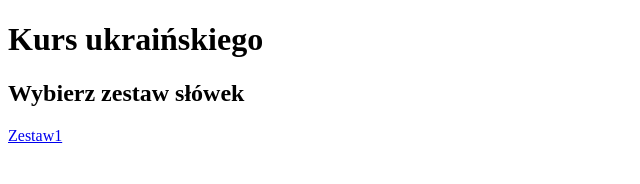
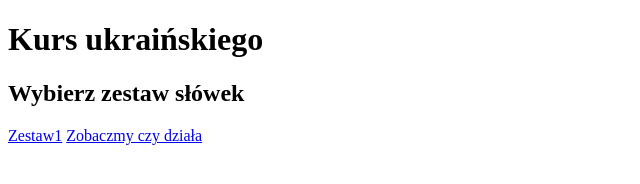
Before and after one commit to RadekPalka/Kurs-ukrai-skiego, a plain HTML site: page index.html in a window 1280 px wide. Shown: the whole page, without its empty margins (0-640 px from the left). Drawn offline with Linux system fonts and the light colour scheme.

Commit message:
add text to link

```diff
--- a/index.html
+++ b/index.html
@@ -10,6 +10,6 @@
   <h1>Kurs ukraińskiego</h1>
   <h2>Wybierz zestaw słówek</h2>
   <a href="./sites/words1.html">Zestaw1</a>
-  <a href="https://radekpalka.github.io/Kurs-ukrai-skiego/words1.html"></a>
+  <a href="https://radekpalka.github.io/Kurs-ukrai-skiego/words1.html">Zobaczmy czy działa</a>
 </body>
 </html>
```
